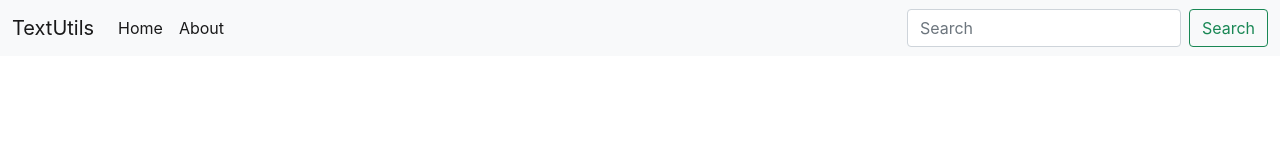
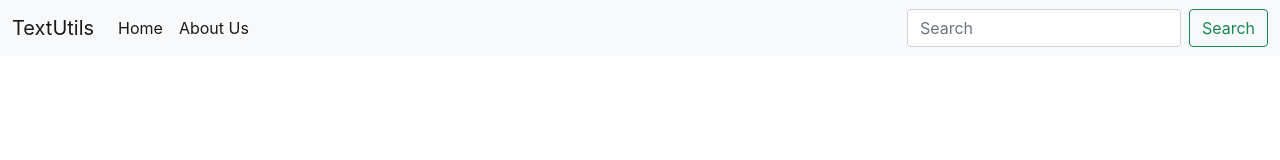
Before and after one commit to Mustaq-Ahmed/Learning-React, a React (Create React App) app: page / in a window 1280 px wide. Shown: the top 160 px of the page. Built offline with nearby package versions, Linux system fonts and the light colour scheme.

Commit message:
Learned About props

```diff
--- a/src/App.js
+++ b/src/App.js
@@ -1,33 +1,12 @@
 import './App.css';
+import Navbar from './components/Navbar';
 
 
 function App() {
   return (
     <>
-      <nav className="navbar navbar-expand-lg navbar-light bg-light">
-        <div className="container-fluid">
-          <a className="navbar-brand" href="/">TextUtils</a>
-          <button className="navbar-toggler" type="button" data-bs-toggle="collapse" data-bs-target="#navbarSupportedContent" aria-controls="navbarSupportedContent" aria-expanded="false" aria-label="Toggle navigation">
-            <span className="navbar-toggler-icon"></span>
-          </button>
-          <div className="collapse navbar-collapse" id="navbarSupportedContent">
-            <ul className="navbar-nav me-auto mb-2 mb-lg-0">
-
-              <li className="nav-item">
-                <a className="nav-link active" aria-current="page" href="/">Home</a>
-              </li>
-              <li className="nav-item">
-                <a className="nav-link active" href="/">About</a>
-              </li>
-
-            </ul>
-            <form className="d-flex">
-              <input className="form-control me-2" type="search" placeholder="Search" aria-label="Search"/>
-              <button class ="btn btn-outline-success" type ="submit">Search</button>
-            </form>
-          </div>
-        </div>
-      </nav>
+      <Navbar title="TextUtils" about="About Us"/>
+      {/* <Navbar/> */}
     </>
   );
 }
--- /dev/null
+++ b/src/components/Navbar.js
@@ -0,0 +1,42 @@
+import React from 'react'
+import PropTypes from 'prop-types'
+
+export default function Navbar(props) {
+    return (
+        <div>
+            <nav className="navbar navbar-expand-lg navbar-light bg-light">
+                <div className="container-fluid">
+                    <a className="navbar-brand" href="/">{props.title}</a>
+                    <button className="navbar-toggler" type="button" data-bs-toggle="collapse" data-bs-target="#navbarSupportedContent" aria-controls="navbarSupportedContent" aria-expanded="false" aria-label="Toggle navigation">
+                        <span className="navbar-toggler-icon"></span>
+                    </button>
+                    <div className="collapse navbar-collapse" id="navbarSupportedContent">
+                        <ul className="navbar-nav me-auto mb-2 mb-lg-0">
+
+                            <li className="nav-item">
+                                <a className="nav-link active" aria-current="page" href="/">Home</a>
+                            </li>
+                            <li className="nav-item">
+                                <a className="nav-link active" href="/">{props.about}</a>
+                            </li>
+
+                        </ul>
+                        <form className="d-flex">
+                            <input className="form-control me-2" type="search" placeholder="Search" aria-label="Search" />
+                            <button class="btn btn-outline-success" type="submit">Search</button>
+                        </form>
+                    </div>
+                </div>
+            </nav>
+        </div>
+    )
+}
+
+Navbar.propTypes = {
+    title: PropTypes.string,
+    about: PropTypes.string
+}
+Navbar.defaultProps = {
+    title: "Title text Here",
+    about: "about here"
+}
```
